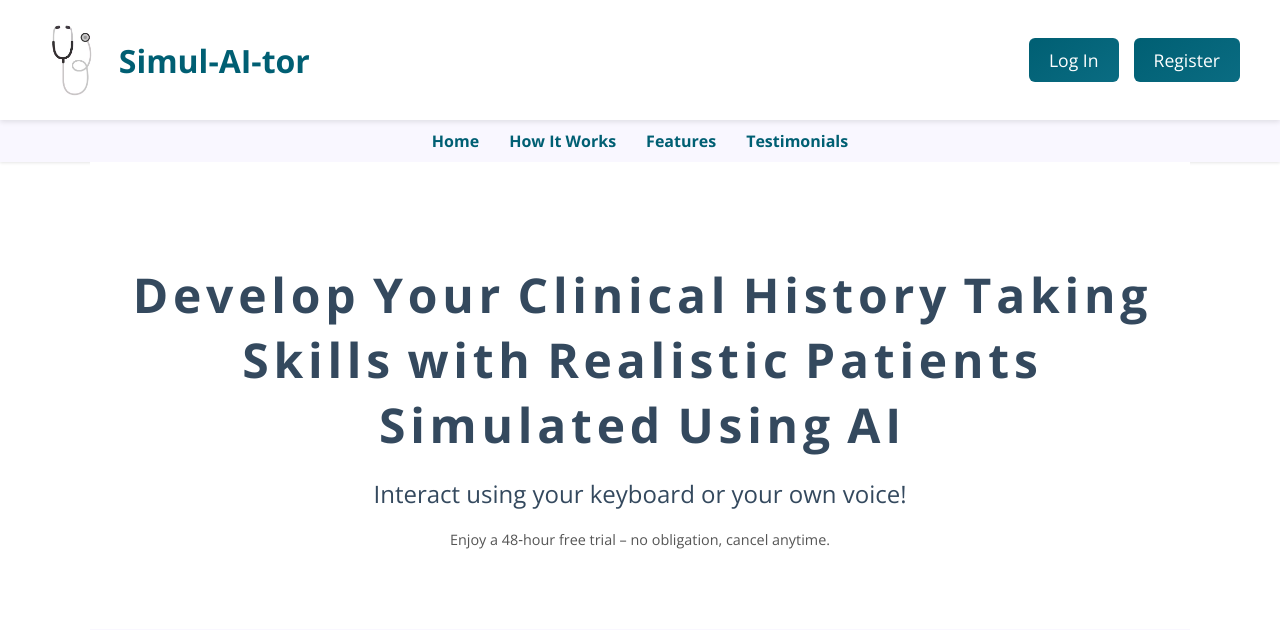
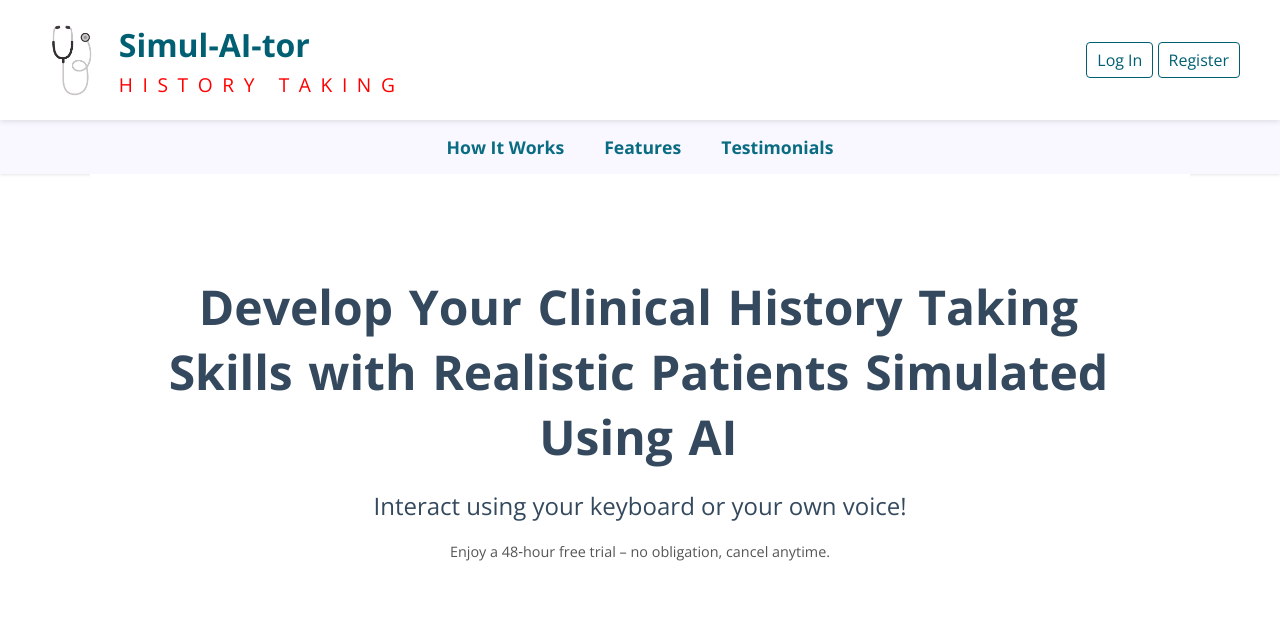
Before and after one commit to StudPharm1711/Web_Sim, a Flask app: page / in a window 1280 px wide. Shown: the top 630 px of the page. Run offline with Flask 3, Linux system fonts and the light colour scheme.

Commit message:
New Landing Page

```diff
--- a/static/css/styles.css
+++ b/static/css/styles.css
@@ -54,29 +54,72 @@ body {
   margin-right: 15px;
 }
 
-.logo-group h1 {
+.logo-text {
+  display: flex;
+  flex-direction: column;
+  align-items: flex-start;
+}
+
+/* Main heading */
+.main-heading {
   font-size: 2rem;
+  color: #005f73;
+  margin: 0;
+}
+
+/* Container for HISTORY TAKING letters */
+.history-container {
+  display: flex;
+  gap: 0.6rem; /* space between letters */
+  margin-top: 5px;
+}
+
+/* Each letter is red and will fade in consecutively */
+.history-letter {
+  color: red;
+  font-size: 1.2rem;
+  text-transform: uppercase;
+  opacity: 0;            /* Start invisible */
+  animation: fadeIn 3s forwards; /* We'll offset each letter's delay in nth-child */
+}
+
+/* Nav Bar: Centre-aligned with pastel background */
+.section-nav {
+  display: flex;
+  justify-content: center;
+  gap: 40px;
+  background-color: #F9F7FF;
+  padding: 15px 0;
+  box-shadow: 0 1px 3px rgba(0,0,0,0.1);
+}
+
+.section-nav a {
+  color: #0a6c82;
+  text-decoration: none;
+  font-weight: 600;
+  font-size: 1.1rem;
+  transition: color 0.2s;
+}
+
+.section-nav a:hover {
   color: #005f73;
 }
 
-/* Header Right Links */
-.header-right {
-  display: flex;
-  gap: 15px;
-}
-
+/* Link Styles (Simplified) */
 .header-right > a {
-  padding: 10px 20px;
-  background: linear-gradient(145deg, #005f73, #0a6c82);
-  color: white;
+  color: #005f73;
+  background: none;
   text-decoration: none;
-  border-radius: 6px;
-  font-size: 1.1rem;
-  transition: background 0.3s;
+  font-size: 1rem;
+  padding: 6px 10px;
+  border: 1px solid #005f73;
+  border-radius: 4px;
+  transition: background 0.3s, color 0.3s;
 }
 
 .header-right > a:hover {
-  background: linear-gradient(145deg, #0a6c82, #005f73);
+  background: #005f73;
+  color: #fff;
 }
 
 /* Sticky Primary CTA */
@@ -100,20 +143,11 @@ body {
   background: #005f73;
 }
 
-/* Pulsate animation */
+/* Pulsate animation for CTA */
 @keyframes pulsate {
-  0% {
-    transform: scale(1);
-    opacity: 1;
-  }
-  50% {
-    transform: scale(1.05);
-    opacity: 0.8;
-  }
-  100% {
-    transform: scale(1);
-    opacity: 1;
-  }
+  0% { transform: scale(1); opacity: 1; }
+  50% { transform: scale(1.05); opacity: 0.8; }
+  100% { transform: scale(1); opacity: 1; }
 }
 
 /* Section Defaults */
@@ -179,7 +213,7 @@ section.visible {
   color: #555;
 }
 
-/* "How It Works" Carousel */
+/* Carousel Container */
 .carousel-container {
   position: relative;
   overflow: hidden;
@@ -195,11 +229,11 @@ section.visible {
   display: flex;
   justify-content: space-between;
   transform: translateY(-50%);
-  pointer-events: none; /* So you can click through if needed */
+  pointer-events: none;
 }
 
 .carousel-controls button {
-  pointer-events: auto;  /* Re-enable click on buttons */
+  pointer-events: auto;
   background: rgba(0, 0, 0, 0.5);
   color: #fff;
   border: none;
@@ -255,7 +289,7 @@ section.visible {
 
 .features-grid {
   display: grid;
-  grid-template-columns: repeat(2, 1fr); /* Force 2 columns on larger screens */
+  grid-template-columns: repeat(2, 1fr);
   gap: 30px;
   max-width: 900px;
   margin: 0 auto;
@@ -304,21 +338,20 @@ footer {
   border-top: 1px solid #ddd;
 }
 
-/* Piano-Key Lettering */
+/* Piano-Key Lettering (For headings) */
 .piano-text {
-  /* Set the overall heading size if needed */
   font-size: 3rem;
 }
 
 .piano-text .word {
   display: inline-block;
-  font-size: 0;           /* Remove inline-block whitespace */
-  margin-right: 0.2rem;    /* Adjust space between words */
+  font-size: 0;
+  margin-right: 0.2rem;
 }
 
 .piano-text .letter {
   display: inline-block;
-  font-size: 3rem;        /* Explicitly set each letter's size */
+  font-size: 3rem; /* Default for large screens */
   color: #34495e;
   transition: transform 0.2s, color 0.2s, text-shadow 0.2s;
 }
@@ -335,32 +368,51 @@ footer {
   transform: scale(1.2);
 }
 
-/* Responsive Adjustments */
-@media (max-width: 768px) {
-  .hero-overlay h2 {
-    font-size: 2rem;
-  }
-  .hero-overlay p {
-    font-size: 1.2rem;
-  }
-  .hero-section {
-    margin-top: 80px;
-  }
+/* KEYFRAMES: Fade in each letter of HISTORY TAKING over 3s. */
+@keyframes fadeIn {
+  0%   { opacity: 0; }
+  100% { opacity: 1; }
 }
 
+/* Delay each letter's animation for a consecutive effect */
+.history-letter:nth-child(1)  { animation-delay: 0.0s; }
+.history-letter:nth-child(2)  { animation-delay: 0.2s; }
+.history-letter:nth-child(3)  { animation-delay: 0.4s; }
+.history-letter:nth-child(4)  { animation-delay: 0.6s; }
+.history-letter:nth-child(5)  { animation-delay: 0.8s; }
+.history-letter:nth-child(6)  { animation-delay: 1.0s; }
+.history-letter:nth-child(7)  { animation-delay: 1.2s; }
+.history-letter:nth-child(8)  { animation-delay: 1.4s; }
+.history-letter:nth-child(9)  { animation-delay: 1.6s; }
+.history-letter:nth-child(10) { animation-delay: 1.8s; }
+.history-letter:nth-child(11) { animation-delay: 2.0s; }
+.history-letter:nth-child(12) { animation-delay: 2.2s; }
+.history-letter:nth-child(13) { animation-delay: 2.4s; }
+.history-letter:nth-child(14) { animation-delay: 2.6s; }
+
+/* Responsive Tweaks */
 @media (max-width: 600px) {
-  .logo-group img {
-    height: 60px;
+  .main-heading {
+    font-size: 1.6rem;
   }
-  .logo-group h1 {
-    font-size: 1.5rem;
+  .history-container {
+    gap: 0.4rem;
   }
-  .header-right > a {
+  .history-letter {
     font-size: 1rem;
-    padding: 8px 16px;
+  }
+  .header-right {
+    flex-direction: column;
+    gap: 8px;
   }
   .sticky-cta {
     font-size: 1rem;
     padding: 10px 20px;
   }
+  .piano-text {
+    font-size: 1.8rem;
+  }
+  .piano-text .letter {
+    font-size: 1.8rem;
+  }
 }
--- a/templates/landing.html
+++ b/templates/landing.html
@@ -4,89 +4,11 @@
   <meta charset="UTF-8">
   <title>Welcome to Simul-AI-tor</title>
   <meta name="viewport" content="width=device-width, initial-scale=1">
+
   <!-- Link to external stylesheet -->
   <link rel="stylesheet" href="{{ url_for('static', filename='css/styles.css') }}">
-  <!-- Font Awesome for Icons -->
+  <!-- Font Awesome for Icons (Carousel Arrows, etc.) -->
   <link rel="stylesheet" href="https://cdnjs.cloudflare.com/ajax/libs/font-awesome/6.0.0/css/all.min.css">
-
-  <style>
-    /* Pulsate animation for sticky CTA */
-    @keyframes pulsate {
-      0% { transform: scale(1); opacity: 1; }
-      50% { transform: scale(1.05); opacity: 0.8; }
-      100% { transform: scale(1); opacity: 1; }
-    }
-    .sticky-cta {
-      animation: pulsate 1.5s ease-in-out infinite;
-    }
-
-    /* Piano-Key Lettering */
-    .piano-text .letter {
-      display: inline-block;
-      transition: transform 0.2s, color 0.2s, text-shadow 0.2s;
-      color: #34495e;
-      margin: 0 0.05em; /* Adjust letter spacing if needed */
-    }
-    .piano-text .word {
-      display: inline-block;
-      margin-right: 0.5em; /* Space between words */
-    }
-
-    /* Secondary Nav Bar (Anchor Links to Sections) */
-    .section-nav {
-      display: flex;
-      justify-content: center;
-      background-color: #f9f7ff; /* Light background to differentiate from header */
-      padding: 10px 0;
-      box-shadow: 0 1px 3px rgba(0,0,0,0.1);
-    }
-    .section-nav a {
-      margin: 0 15px;
-      color: #005f73;
-      text-decoration: none;
-      font-weight: 600;
-      transition: color 0.2s;
-    }
-    .section-nav a:hover {
-      color: #0a6c82;
-    }
-
-    /* Carousel Overlay Controls */
-    .carousel-container {
-      position: relative; /* for absolutely positioned controls */
-      overflow: hidden;
-      margin: auto;
-      max-width: 800px;
-    }
-    .carousel-controls {
-      position: absolute;
-      top: 50%;
-      left: 0;
-      width: 100%;
-      display: flex;
-      justify-content: space-between;
-      transform: translateY(-50%);
-      pointer-events: none;
-    }
-    .carousel-controls button {
-      pointer-events: auto;
-      background: rgba(0, 0, 0, 0.5);
-      color: #fff;
-      border: none;
-      border-radius: 50%;
-      width: 48px;
-      height: 48px;
-      cursor: pointer;
-      margin: 0 10px;
-      transition: background 0.3s;
-    }
-    .carousel-controls button:hover {
-      background: rgba(0, 0, 0, 0.8);
-    }
-    .carousel-controls button i {
-      font-size: 1.2rem;
-    }
-  </style>
 </head>
 <body>
   <!-- Header with Logo and Buttons -->
@@ -94,8 +16,35 @@
     <div class="header-container">
       <div class="logo-group">
         <img src="{{ url_for('static', filename='new_logo.avif') }}" alt="Simul-AI-tor Logo">
-        <h1>Simul-AI-tor</h1>
+
+        <!-- Main Heading and "History Taking" text -->
+        <div class="logo-text">
+          <h1 class="main-heading">Simul-AI-tor</h1>
+
+          <!-- Container for spaced, fade-in letters -->
+          <div class="history-container">
+            <!-- Each letter is a separate span so we can fade them in one by one -->
+            <span class="history-letter">H</span>
+            <span class="history-letter">I</span>
+            <span class="history-letter">S</span>
+            <span class="history-letter">T</span>
+            <span class="history-letter">O</span>
+            <span class="history-letter">R</span>
+            <span class="history-letter">Y</span>
+
+            <!-- Extra spacing between words -->
+            <span class="history-letter">&nbsp;</span>
+
+            <span class="history-letter">T</span>
+            <span class="history-letter">A</span>
+            <span class="history-letter">K</span>
+            <span class="history-letter">I</span>
+            <span class="history-letter">N</span>
+            <span class="history-letter">G</span>
           </div>
+        </div>
+      </div>
+
       <div class="header-right">
         <a href="{{ url_for('login') }}">Log In</a>
         <a href="{{ url_for('register') }}">Register</a>
@@ -103,9 +52,8 @@
     </div>
   </header>
 
-  <!-- Secondary Navigation Bar -->
+  <!-- Secondary Navigation Bar (No "Home") -->
   <nav class="section-nav">
-    <a href="#hero">Home</a>
     <a href="#howitworks">How It Works</a>
     <a href="#features">Features</a>
     <a href="#testimonials">Testimonials</a>
@@ -395,7 +343,7 @@
     }
     window.addEventListener('load', updateCarousel);
 
-    // Basic mobile swipe support
+    // Basic mobile swipe support for the carousel
     let startX = 0;
     let endX = 0;
     slideContainer.addEventListener("touchstart", (e) => {
@@ -430,9 +378,9 @@
     });
 
     // Sequential Typing Effect for Testimonial Quotes
-    document.addEventListener('DOMContentLoaded', function() {
     function typeText(element, text, speed, callback) {
       let i = 0;
+      element.innerHTML = '';
       function type() {
         if (i < text.length) {
           element.innerHTML += text.charAt(i);
@@ -445,18 +393,16 @@
       type();
     }
 
+    document.addEventListener('DOMContentLoaded', function() {
       const quotes = document.querySelectorAll('.typing-effect');
-
       function typeNextQuote(index) {
         if (index >= quotes.length) return;
         const quote = quotes[index];
         const text = quote.getAttribute('data-quote');
-        quote.innerHTML = '';
         typeText(quote, text, 50, function() {
           typeNextQuote(index + 1);
         });
       }
-
       typeNextQuote(0);
     });
   </script>
```
Lines whose indentation alone changed are shown as unchanged.
